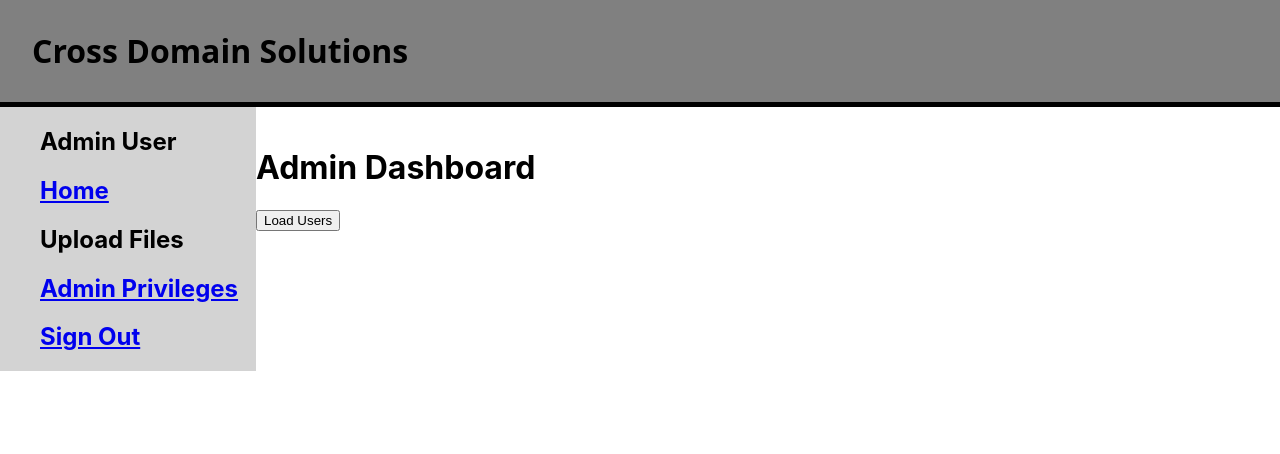
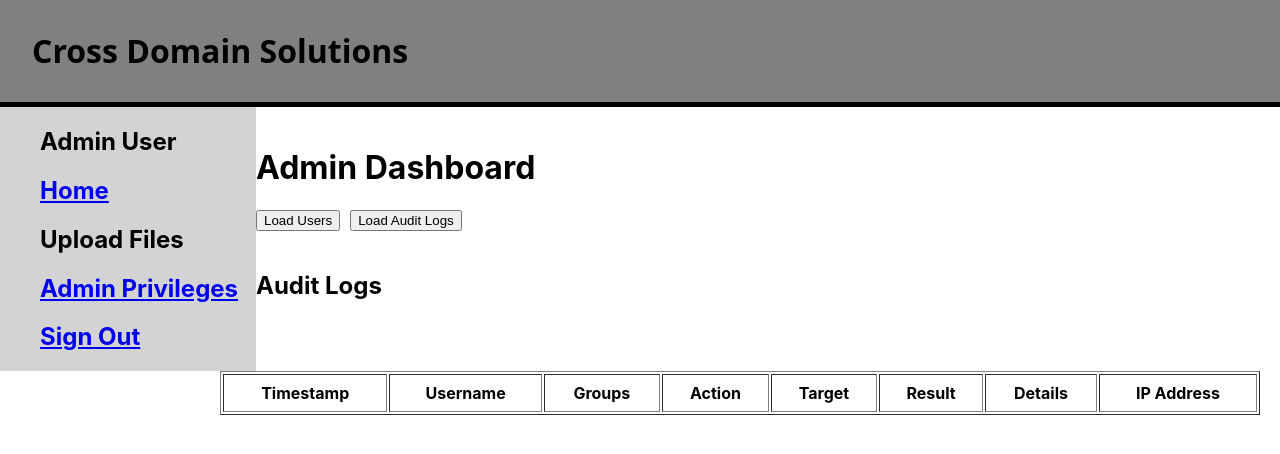
Before and after one commit to ShrivenSoul/File-Transport-Management-System, a React (Create React App) app: page /admin in a window 1280 px wide. Shown: the top 454 px of the page. Built offline with nearby package versions, Linux system fonts and the light colour scheme; what aws-amplify would draw is missing.

Commit message:
Pushing audit log visibility for admin

```diff
--- a/package.json
+++ b/package.json
@@ -10,7 +10,7 @@
     "@testing-library/jest-dom": "^6.9.1",
     "@testing-library/react": "^16.3.2",
     "@testing-library/user-event": "^13.5.0",
-    "aws-amplify": "^6.16.3",
+    "aws-amplify": "^6.16.4",
     "axios": "^1.14.0",
     "react": "^19.2.4",
     "react-dom": "^19.2.4",
--- a/src/AdminPage.js
+++ b/src/AdminPage.js
@@ -1,9 +1,11 @@
 import React, { useState } from "react";
 import { Link } from "react-router-dom";
+import { fetchAuthSession } from "aws-amplify/auth";
 import "./LandingPage.css";
 
 function AdminPage() {
   const [users, setUsers] = useState([]);
+  const [auditLogs, setAuditLogs] = useState([]);
   const [error, setError] = useState("");
 
   /**
@@ -21,6 +23,40 @@ function AdminPage() {
   } catch (err) {
     console.error(err);
     setError("Failed to fetch users");
+  }
+};
+/**
+ * This fetches the audit logs from the backend using the user's authenticated session
+ * @returns audit logs
+ */
+const fetchAuditLogs = async () => {
+  try {
+    setError("");
+
+
+    const session = await fetchAuthSession();
+    const token = session.tokens?.accessToken?.toString();
+
+
+    const res = await fetch("http://localhost:3000/admin/audit-logs", {
+      method: "GET",
+      headers: {
+        Authorization: `Bearer ${token}`,
+      },
+    });
+
+    const data = await res.json();
+
+    if (!res.ok) {
+      setError(data.error || "Failed to fetch audit logs");
+      return;
+    }
+
+    setAuditLogs(data);
+
+  } catch (err) {
+    console.error(err);
+    setError("Failed to fetch audit logs");
   }
 };
 
@@ -73,6 +109,10 @@ function AdminPage() {
           Load Users
         </button>
 
+        <button onClick={fetchAuditLogs} style={{ marginLeft: "10px", marginBottom: "20px" }}>
+          Load Audit Logs
+        </button>
+
         {error && <p style={{ color: "red" }}>{error}</p>}
 
         <ul>
@@ -82,6 +122,37 @@ function AdminPage() {
             </li>
           ))}
         </ul>
+         <h2>Audit Logs</h2>
+
+        <table border="1" cellPadding="8" style={{ width: "100%", background: "white" }}>
+          <thead>
+            <tr>
+              <th>Timestamp</th>
+              <th>Username</th>
+              <th>Groups</th>
+              <th>Action</th>
+              <th>Target</th>
+              <th>Result</th>
+              <th>Details</th>
+              <th>IP Address</th>
+            </tr>
+          </thead>
+
+          <tbody>
+            {auditLogs.map((log) => (
+              <tr key={log.logId}>
+                <td>{log.timestamp}</td>
+                <td>{log.username}</td>
+                <td>{Array.isArray(log.userGroups) ? log.userGroups.join(", ") : log.userGroups}</td>
+                <td>{log.action}</td>
+                <td>{log.target}</td>
+                <td>{log.result}</td>
+                <td>{log.details}</td>
+                <td>{log.ipAddress}</td>
+              </tr>
+            ))}
+          </tbody>
+        </table>
       </div>
     </>
   );
--- a/src/Login.js
+++ b/src/Login.js
@@ -121,6 +121,7 @@ function Signup() {
    * Handles user login using AWS Cognito
    * Signs out any existing user first to avoid session conflicts
    * Redirects to home page on success
+   * Grabs session token and logs the login in the audit log
    * @param {object} e - event object
    */
   const handleLogin = async (e) => {
@@ -128,7 +129,7 @@ function Signup() {
     setError("");
 
     try {
-      // 🔥 Fix: clear any existing session
+
       await signOut();
 
       await signIn({
@@ -137,6 +138,7 @@ function Signup() {
       });
 
       navigate("/home");
+
     } catch (err) {
       setError(err.message || "Login failed");
     }
```
Also changed, not shown: 2 other files (tests, documents, lock files or other folders).
